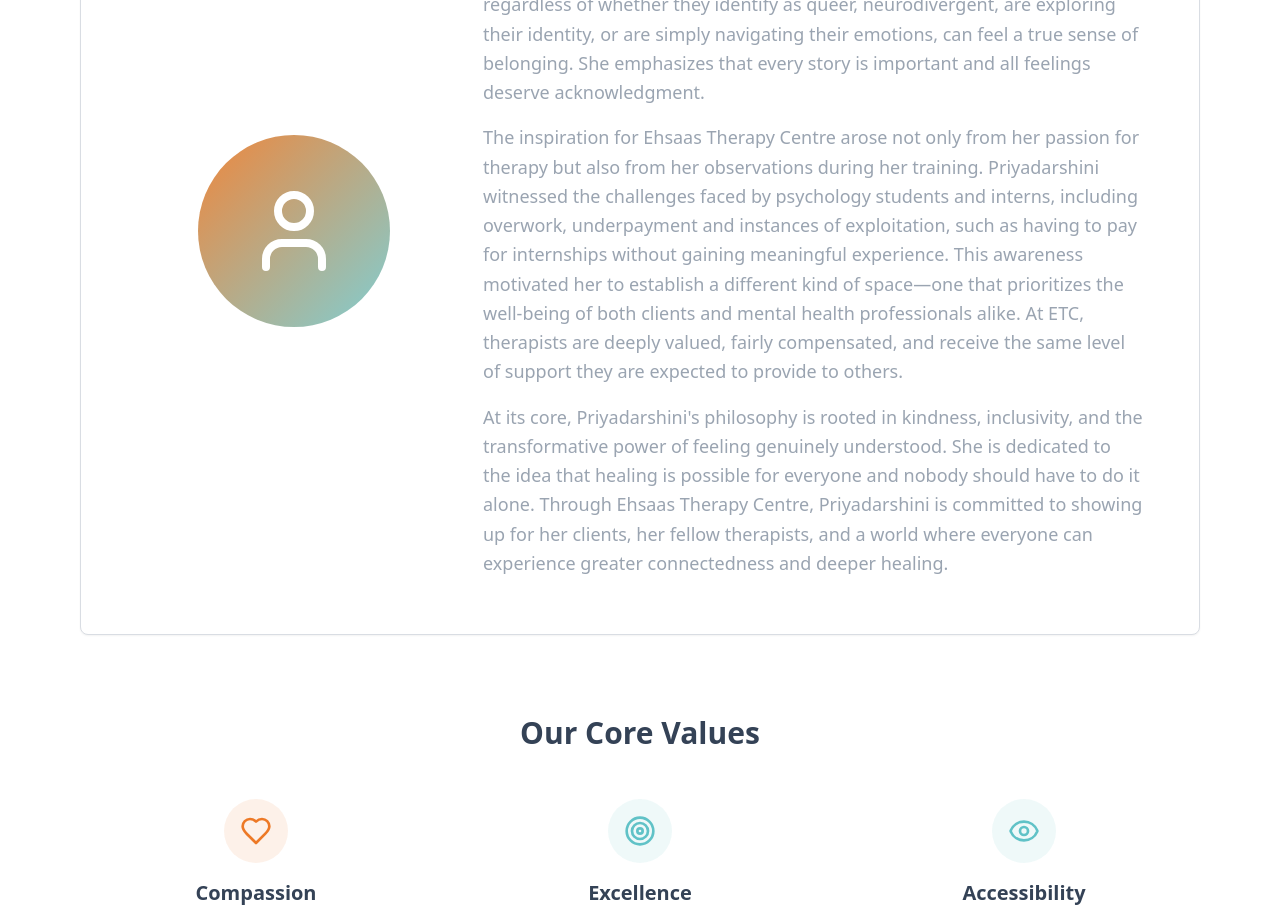
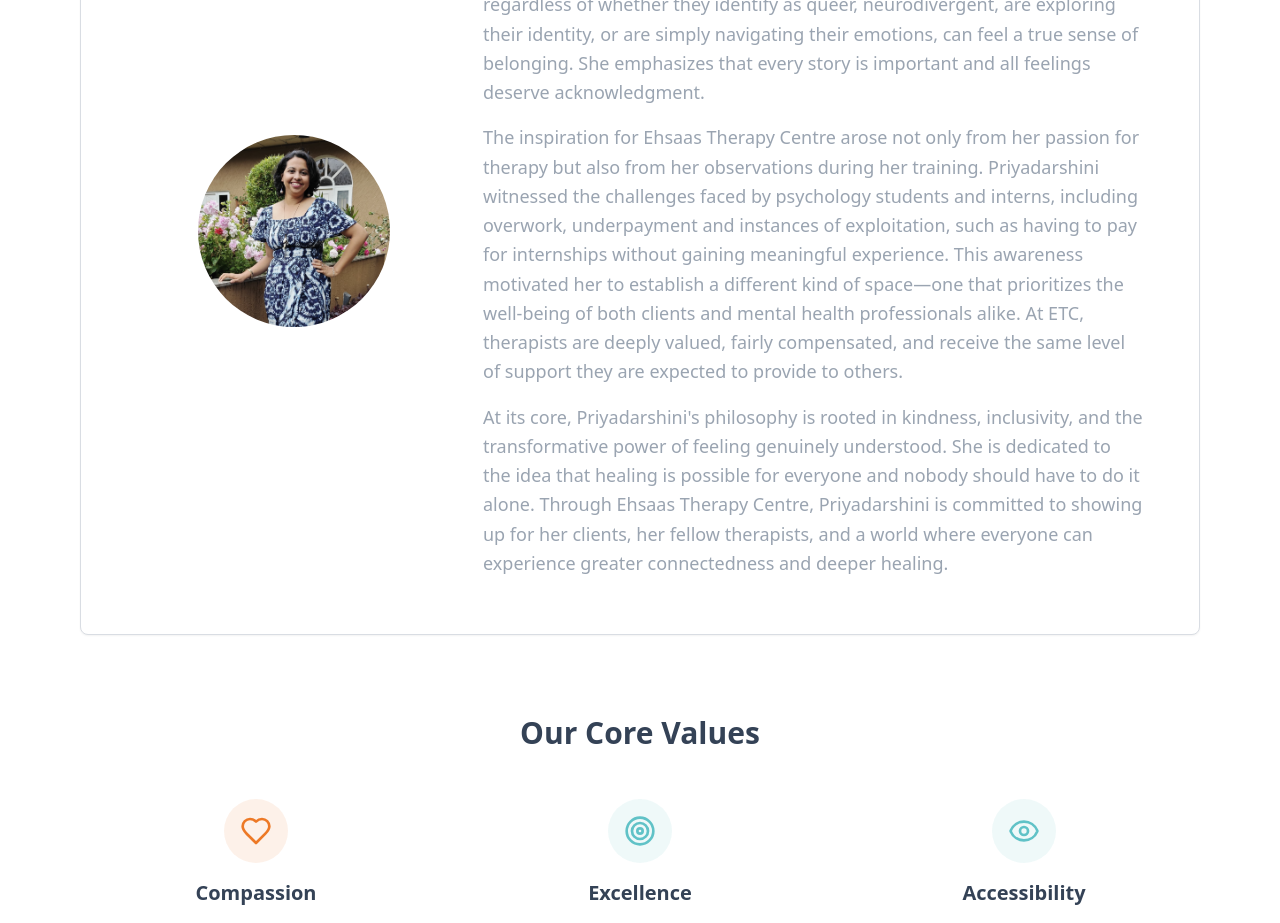
Before and after one commit to zenilrvs/ehsaas-connect-book, a React (Vite) app: page /about in a window 1280 px wide. Shown: the part 1940-2863 px from the top of the page. Built offline with nearby package versions, Linux system fonts and the light colour scheme.

Commit message:
Add founder photo
Add the provided image to the founder's profile section.

```diff
--- a/src/pages/About.tsx
+++ b/src/pages/About.tsx
@@ -1,5 +1,6 @@
 import { Heart, Target, Eye, User } from "lucide-react";
 import { Card, CardContent } from "@/components/ui/card";
+import { Avatar, AvatarImage, AvatarFallback } from "@/components/ui/avatar";
 import Navigation from "@/components/Navigation";
 
 const About = () => {
@@ -84,9 +85,16 @@ We offer a wide range of therapists, each with unique expertise, language skills
                 </div>
                 <div className="grid md:grid-cols-3 gap-8 items-center">
                   <div className="md:col-span-1">
-                    <div className="w-48 h-48 mx-auto bg-gradient-hero rounded-full flex items-center justify-center">
-                      <User className="w-24 h-24 text-white" />
-                    </div>
+                    <Avatar className="w-48 h-48 mx-auto">
+                      <AvatarImage
+                        src="/lovable-uploads/9549b643-3ac0-4a93-9c8b-9e4affbc9d65.png"
+                        alt="Priyadarshini Sethia - Founder"
+                        className="object-cover"
+                      />
+                      <AvatarFallback className="bg-gradient-hero">
+                        <User className="w-24 h-24 text-white" />
+                      </AvatarFallback>
+                    </Avatar>
                   </div>
                   <div className="md:col-span-2">
                     <h3 className="text-2xl font-bold text-foreground mb-4">Priyadarshini Sethia</h3>
```
Also changed, not shown: public/lovable-uploads/9549b643-3ac0-4a93-9c8b-9e4affbc9d65.png (added).
